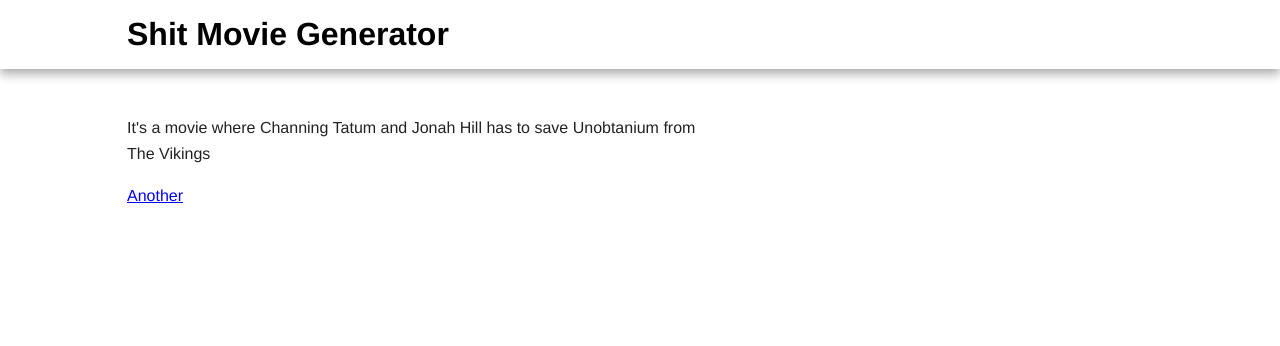
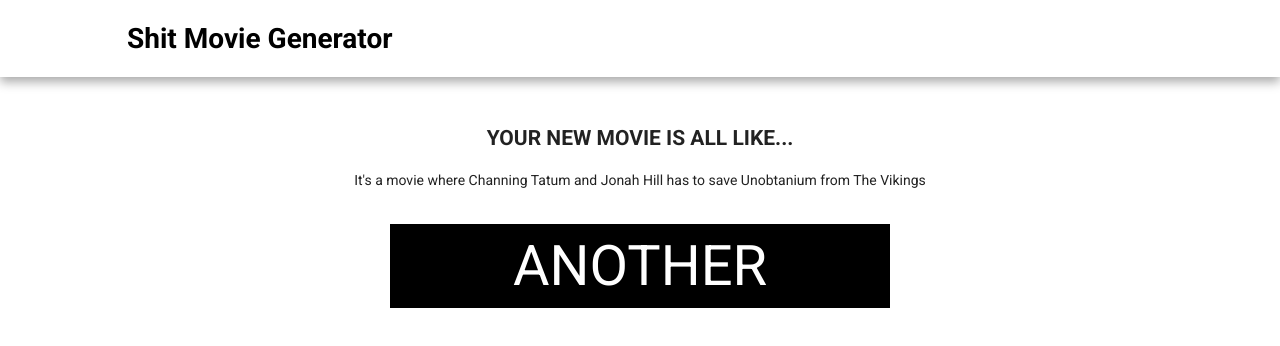
Before and after one commit to mephysto/movie-generator, a website: page new.html in a window 1280 px wide. Drawn offline with nearby package versions, Linux system fonts and the light colour scheme.

Commit message:
more init stuff

```diff
--- a/js/main.js
+++ b/js/main.js
@@ -72,9 +72,10 @@
       "a suitcase full of money",
       "the Holy Grail",
       "the Infinity Stones",
+      "the President's Daughter",
       "a red stapler",
       "a rug that really ties the room together",
-      "the President's Daughter",
+      "the Spice",
       "Unobtanium"
     ];
 
--- a/new.html
+++ b/new.html
@@ -3,11 +3,12 @@
   <head>
     <meta charset="utf-8">
     <meta http-equiv="X-UA-Compatible" content="IE=edge,chrome=1">
-    <title></title>
+    <title>Your new movie is...</title>
     <meta name="description" content="">
     <meta name="viewport" content="width=device-width, initial-scale=1">
 
     <link rel="stylesheet" href="css/normalize.min.css">
+    <link href='https://fonts.googleapis.com/css?family=Roboto:400,900,700,500,100,300' rel='stylesheet' type='text/css'>
     <link rel="stylesheet" href="css/styles.css">
 
     <script src="js/vendor/modernizr-2.8.3.min.js"></script>
@@ -29,10 +30,11 @@
       <div class="main wrapper clearfix">
 
         <article>
-          <section>
+          <section class="movie-text">
+            <h2>Your new movie is all like...</h2>
             <p id="movie-text"></p>
-            <a href="new.html" class="btn btn-default btn-generate">Another</a>
           </section>
+          <a href="new.html" class="btn btn-default btn-generate">Another</a>
         </article>
 
       </div> <!-- #main -->
--- a/sass/styles.scss
+++ b/sass/styles.scss
@@ -57,7 +57,8 @@
    ========================================================================== */
 
 body {
-    font: 16px/26px Helvetica, Helvetica Neue, Arial;
+  font-size: 1.4em;
+  font-family: 'Roboto', "Helvetica Neue", Helvetica, Arial, sans-serif;
 }
 
 .wrapper {
@@ -154,9 +155,43 @@
    Author's custom styles
    ========================================================================== */
 
+html{
+  font-size: 10px;
+  font-family: 'Roboto', "Helvetica Neue", Helvetica, Arial, sans-serif;
+}
 
+.movie-text{
+  min-height: 100px;
+  h2{
+    text-align: center;
+    text-transform: uppercase;
+  }
+  p{
+    text-align: center;
+  }
+}
 
+.btn-generate{
+  display: block;
+  background: black;
+  width: 500px;
+  height: 200px;
+  color: white;
+  text-align: center;
+  text-decoration: none;
+  text-transform: uppercase;
+  font-size: 4em;
+  height: auto;
+  line-height: 1.5em;
+  margin: 0 auto;
+  position: relative;
+  &:hover{
+    transform: translate(0,-1px);
+  }
+  &:active{
 
+  }
+}
 
 
 
@@ -220,32 +255,6 @@
         box-shadow: 0 5px 10px #aaa;
   }
 
-/* ============
-    WIDE: Menu
-   ============ */
-
-    .title {
-        float: left;
-    }
-
-    nav {
-        float: right;
-        width: 38%;
-    }
-
-/* ============
-    WIDE: Main
-   ============ */
-
-    .main article {
-        float: left;
-        width: 57%;
-    }
-
-    .main aside {
-        float: right;
-        width: 28%;
-    }
 }
 
 @media only screen and (min-width: 1140px) {
```
Also changed, not shown: index.html (+1 -1 lines), css/styles.css, 1 other file. Lines whose indentation alone changed are shown as unchanged.
